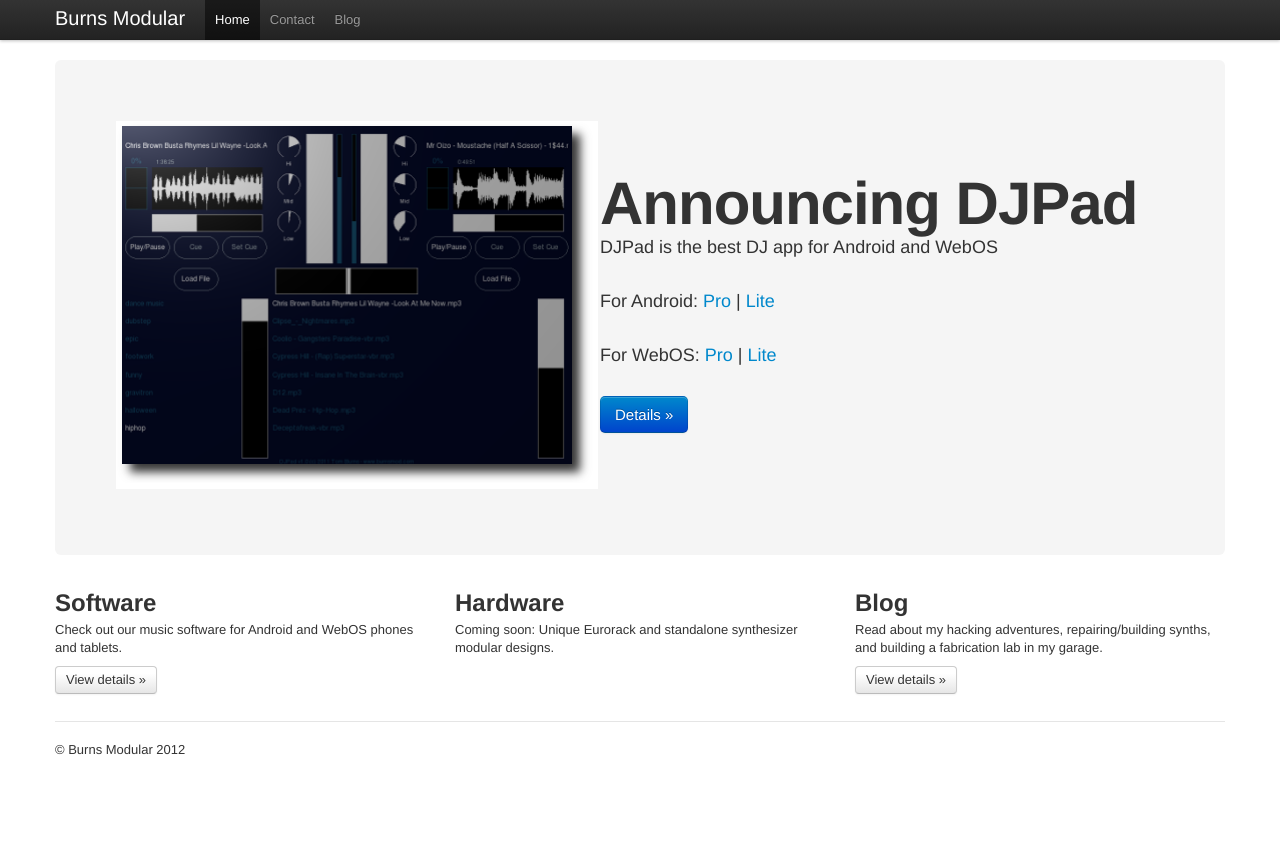
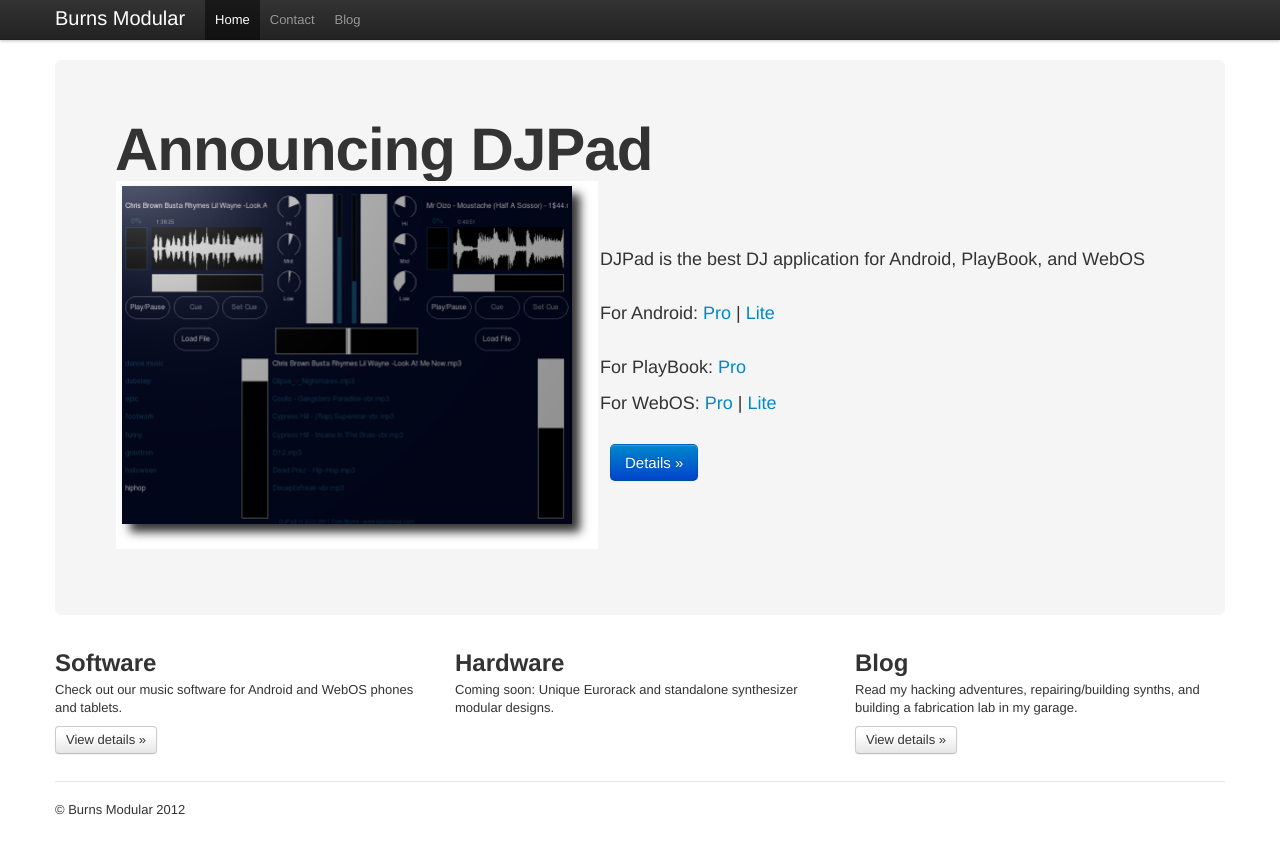
Before and after one commit to burnsmod/burnsmod.github.com, a Jekyll site: the page index.html, which Jekyll copies as it is, in a window 1280 px wide. Shown: the top 854 px of the page. Built offline with Jekyll 4.4.1, drawn with Linux system fonts in a browser that asks for light colours; nearby versions of some CDN libraries; library files that are not in the unit come from our copies.

Commit message:
fixed blog link, added playbook

```diff
--- a/index.html
+++ b/index.html
@@ -2,8 +2,8 @@
 <html lang="en">
   <head>
     <meta charset="utf-8">
-    <title>Burns Modular: Synthesizer Hardware and Music Software for Android and WebOS</title>
-    <meta name="description" content="Burns Modular is a developer of hardware synthesizers and audio applications for Android and WebOS including DJPad which is the best Android DJ application">
+    <title>Burns Modular: Music Hardware and Software for Android, PlayBook, and WebOS</title>
+    <meta name="description" content="Burns Modular is a developer of hardware synthesizers and audio applications for Android, Playbook, and WebOS including DJPad which is the best Android DJ application and PlayBook DJ application">
     <meta name="author" content="Burns Modular">
 
     <!-- Le HTML5 shim, for IE6-8 support of HTML elements -->
@@ -43,7 +43,7 @@
             <ul class="nav">
               <li class="active"><a href="#">Home</a></li>
               <li><a href="#about">Contact</a></li>
-              <li><a href="#contact">Blog</a></li>
+              <li><a href="/blog/">Blog</a></li>
             </ul>
           </div><!--/.nav-collapse -->
         </div>
@@ -54,17 +54,18 @@
 
       <!-- Main hero unit for a primary marketing message or call to action -->
       <div class="hero-unit">
+        <h1>Announcing DJPad</h1>
 	    <table>
 		<tr><td><img src="assets/img/djpad-1.png" /></td>
 		<td>
-        <h1>Announcing DJPad</h1>
-		<p>DJPad is the best DJ app for Android and WebOS</p>
+		<p>DJPad is the best DJ application for Android, PlayBook, and WebOS</p>
 		<br />
 		<p>For Android: <a href="https://market.android.com/details?id=com.burnsmod.djpad&feature=search_result">Pro</a> | <a href="https://market.android.com/details?id=com.burnsmod.djpaddemo&feature=search_result">Lite</a></p>
 		<br />
+                <p>For PlayBook: <a href="http://appworld.blackberry.com/webstore/content/92452/?lang=en">Pro</a></p>
 		<p>For WebOS: <a href="https://developer.palm.com/appredirect/?packageid=com.tugbits.djpad">Pro</a> | <a href="https://developer.palm.com/appredirect/?packageid=com.tugbits.djpaddemo&applicationid=1000507">Lite</a></p>
 		<br />
-		<p><a class="btn btn-primary btn-large" href="software/index.html">Details &raquo;</a></p>
+		<p>&nbsp; <a class="btn btn-primary btn-large" href="software/index.html">Details &raquo;</a></p>
 		</td></tr></table>
       </div>
 
@@ -81,8 +82,8 @@
        </div>
         <div class="span4">
           <h2>Blog</h2>
-          <p>Read about my hacking adventures, repairing/building synths, and building a fabrication lab in my garage.</p>
-          <p><a class="btn" href="blog/index.html">View details &raquo;</a></p>
+          <p>Read my hacking adventures, repairing/building synths, and building a fabrication lab in my garage.</p>
+          <p><a class="btn" href="blog/">View details &raquo;</a></p>
         </div>
       </div>
 
```
